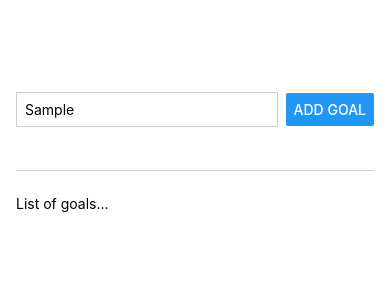
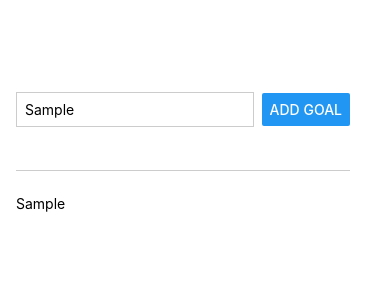
Before and after one commit to React-Native-Streamliner/GoalsApp, a React Native app: screen / in a window 390 px wide. Both pictures are taken after typing "Sample" into the empty fields and a click on the button "ADD GOAL". Shown: the top 300 px of the page. Built offline with nearby package versions, Linux system fonts and the light colour scheme.

Commit message:
Managing A List Of Course Goals

```diff
--- a/App.js
+++ b/App.js
@@ -5,13 +5,18 @@
 export default function App() {
 
   const [enteredGoalText, setEnteredGoalText ] = useState('')
+  const [courseGoals, setCourseGoals] = useState([])
 
   function goalInputHandler(enteredText) {
-    setEnteredGoalText(enteredGoalText)
+    setEnteredGoalText(enteredText)
   }
 
   function addGoalHandler() {
-    console.log(enteredGoalText)
+    //setCourseGoals([...courseGoals, enteredGoalText])
+    setCourseGoals((currentCourseGoals) => [
+      ...currentCourseGoals,
+      enteredGoalText,
+    ])
   }
 
   return (
@@ -28,7 +33,7 @@
         />
       </View>
       <View style={styles.goalsContainer}>
-        <Text>List of goals...</Text>
+        {courseGoals.map((goal) => <Text key={goal}>{goal}</Text>)}
       </View>
     </View>
   );
@@ -46,6 +51,7 @@
     justifyContent: 'space-between',
     alignItems: 'center',
     marginBottom: 24,
+    marginEnd: 24,
     borderBottomWidth : 1,
     borderBottomColor: '#cccccc'
   },
```
